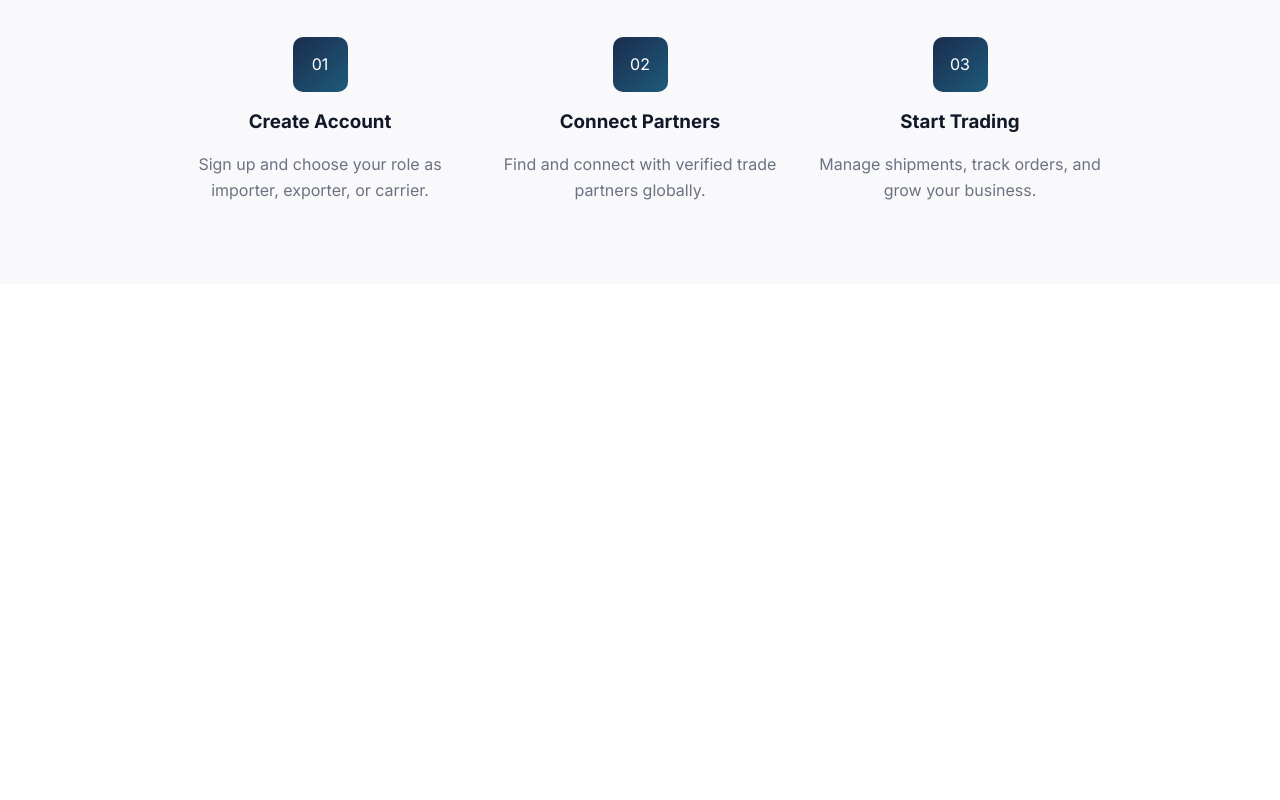
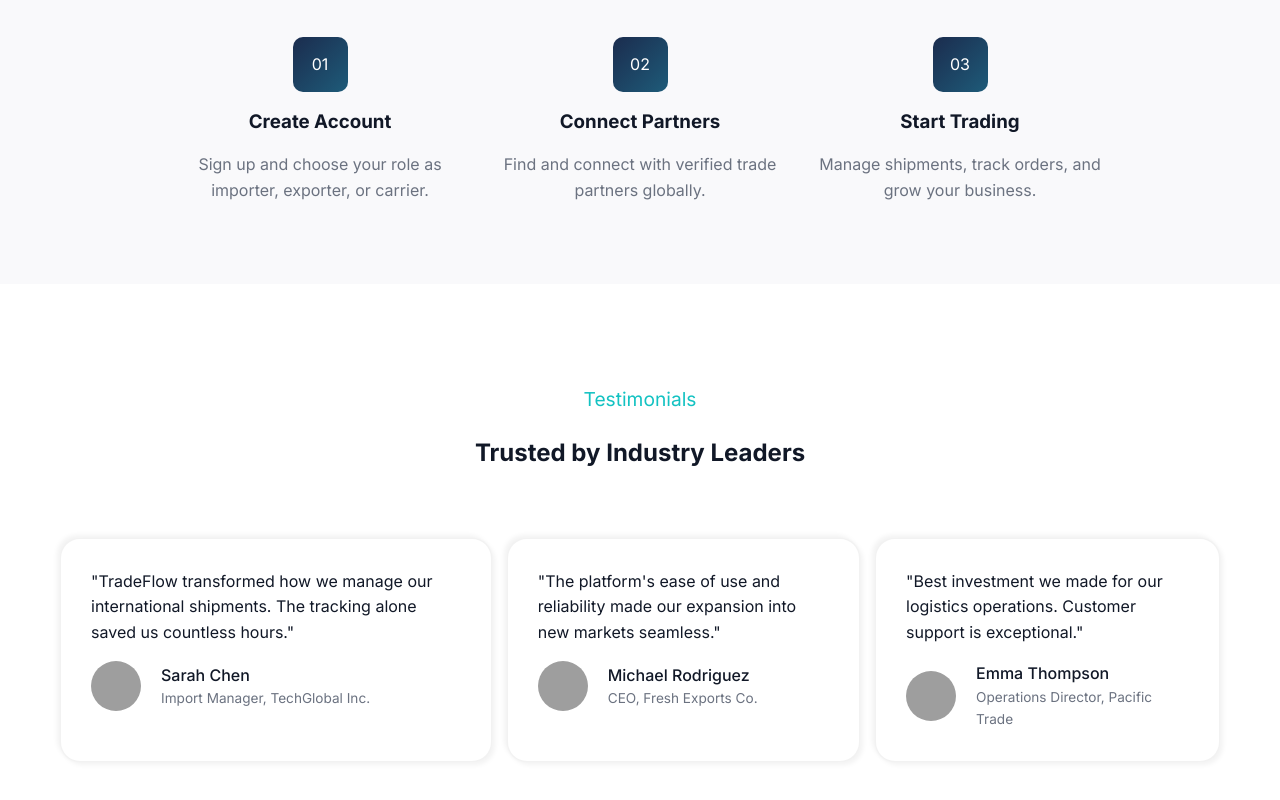
Before and after one commit to Ephantus2/import-export, a React app in the folder client/frontend/: page / in a window 1280 px wide. Shown: the part 1893-2693 px from the top of the page. Before the commit the page ends 2177 px from the top, so only its background shows below. Built offline with nearby package versions, Linux system fonts and the light colour scheme; grey boxes are pictures that could not be loaded; the HTML template or start-up script is replaced by a standard one.

Commit message:
testimonials section

```diff
--- a/client/frontend/src/LandingPage.jsx
+++ b/client/frontend/src/LandingPage.jsx
@@ -45,6 +45,27 @@ const LandingPage = () => {
     icon: <TrendingUp />,
     title: 'Analytics Dashboard',
     description: 'Powerful insights and reports to optimize your trade operations.',
+  },
+];
+
+const testimonials = [
+  {
+    quote: "TradeFlow transformed how we manage our international shipments. The tracking alone saved us countless hours.",
+    author: 'Sarah Chen',
+    role: 'Import Manager, TechGlobal Inc.',
+    avatar: 'https://images.unsplash.com/photo-1494790108377-be9c29b29330?w=100&h=100&fit=crop',
+  },
+  {
+    quote: "The platform's ease of use and reliability made our expansion into new markets seamless.",
+    author: 'Michael Rodriguez',
+    role: 'CEO, Fresh Exports Co.',
+    avatar: 'https://images.unsplash.com/photo-1507003211169-0a1dd7228f2d?w=100&h=100&fit=crop',
+  },
+  {
+    quote: "Best investment we made for our logistics operations. Customer support is exceptional.",
+    author: 'Emma Thompson',
+    role: 'Operations Director, Pacific Trade',
+    avatar: 'https://images.unsplash.com/photo-1438761681033-6461ffad8d80?w=100&h=100&fit=crop',
   },
 ];
 
@@ -181,6 +202,43 @@ const LandingPage = () => {
             ))}
           </div>
         </section>
+        <section className={styles.section5}>
+          <motion.div
+            initial={{ opacity: 0, y: 20 }}
+            whileInView={{ opacity: 1, y: 0 }}
+            viewport={{ once: true }}
+            className={styles.testDiv}
+          >
+            <p className={styles.testTitle}>Testimonials</p>
+            <h2>
+              Trusted by Industry Leaders
+            </h2>
+          </motion.div>
+          <div className={styles.testCardDiv}>
+        {testimonials.map((testimonial, index) => (
+              <motion.div
+                key={testimonial.author}
+                initial={{ opacity: 0, y: 20 }}
+                whileInView={{ opacity: 1, y: 0 }}
+                viewport={{ once: true }}
+                transition={{ delay: index * 0.1 }}
+                className={styles.testCard}
+              >
+                <p>"{testimonial.quote}"</p>
+                <div className={styles.testCard2}>
+                  <img
+                    src={testimonial.avatar}
+                    alt={testimonial.author}
+                  />
+                  <div>
+                    <p className={styles.bold}>{testimonial.author}</p>
+                    <p className={styles.gray}>{testimonial.role}</p>
+                  </div>
+                </div>
+              </motion.div>
+            ))}
+          </div>
+        </section>
 
     </div>
   )
--- a/client/frontend/src/LandingPage.module.css
+++ b/client/frontend/src/LandingPage.module.css
@@ -308,3 +308,61 @@ rgb(255, 153, 0);
 .p12{
   color: var(--medium-gray);
 }
+
+/* section 5 */
+.section5{
+  padding: 100px 60px;
+  display: flex;
+  flex-direction: column;
+  gap: 65px;
+}
+.testDiv{
+  text-align: center;
+  display: flex;
+  flex-direction: column;
+  align-items: center;
+  justify-content: center;
+  gap: 20px;
+}
+.testTitle{
+  color: var(--teal-accent);
+  font-size: 1.2rem;
+}
+
+.testCard{
+  background-color: white;
+  border: 1px solid hsla(0, 0%, 50%, 0.1);
+  box-shadow: 3px 3px 5px hsla(0, 0%, 0%, 0.05), -3px -3px 5px hsla(0, 0%, 0%, 0.05);
+  display: flex;
+  flex-direction: column;
+  align-items: flex-start;
+  gap: 16px;
+  padding: 30px;
+  border-radius: 20px;
+}
+
+.testCard2{
+  display: flex;
+  align-items: center;
+  justify-content: center;
+  gap: 20px;
+}
+.testCardDiv{
+  display: flex;
+  gap: 15px;
+}
+
+.testCard2 img{
+  width: 50px;
+  height: 50px;
+  border-radius: 50%;
+  object-fit: cover;
+}
+
+.bold{
+  font-weight: 500;
+}
+.gray{
+  color: var(--medium-gray);
+  font-size: 0.85rem;
+}
```
